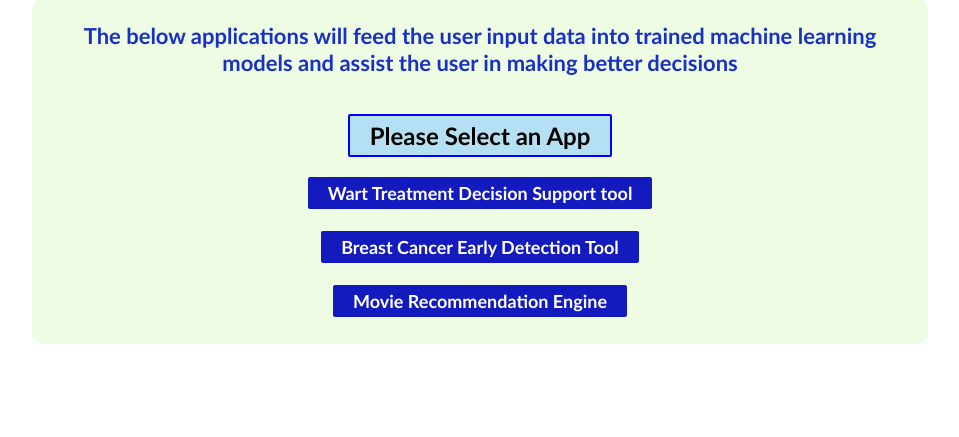
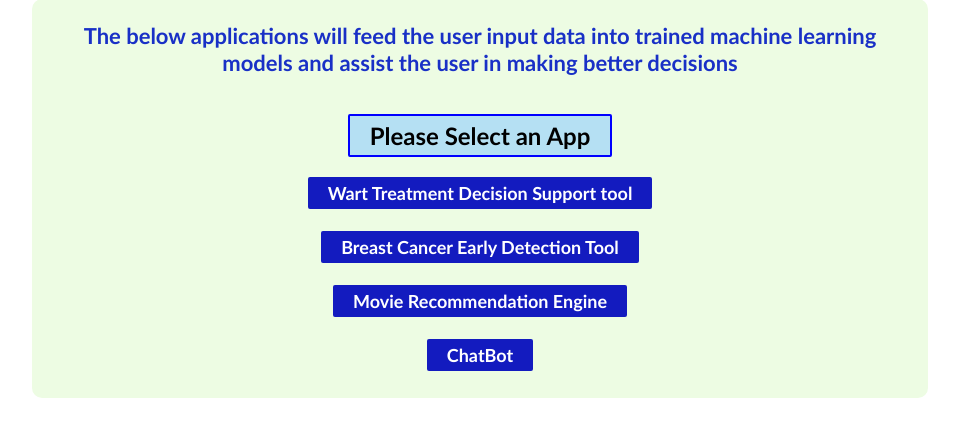
Before and after one commit to mamunur-ipe/ML-model-deployment, a Flask app: page / in a window 1280 px wide. Shown: the part 135-572 px from the top of the page, without its empty margins (160-1119 px from the left). Run offline with Flask 2, Linux system fonts and the light colour scheme.

Commit message:
Update home.html

```diff
--- a/templates/home.html
+++ b/templates/home.html
@@ -28,6 +28,9 @@
         <br>
         <br>
         <a href="{{ url_for('input_movie_recommender') }}"> Movie Recommendation Engine </a>
+        <br>
+        <br>
+        <a href="{{ url_for('input_chatbot') }}"> ChatBot </a>
 
         <br>
         <br>
```
